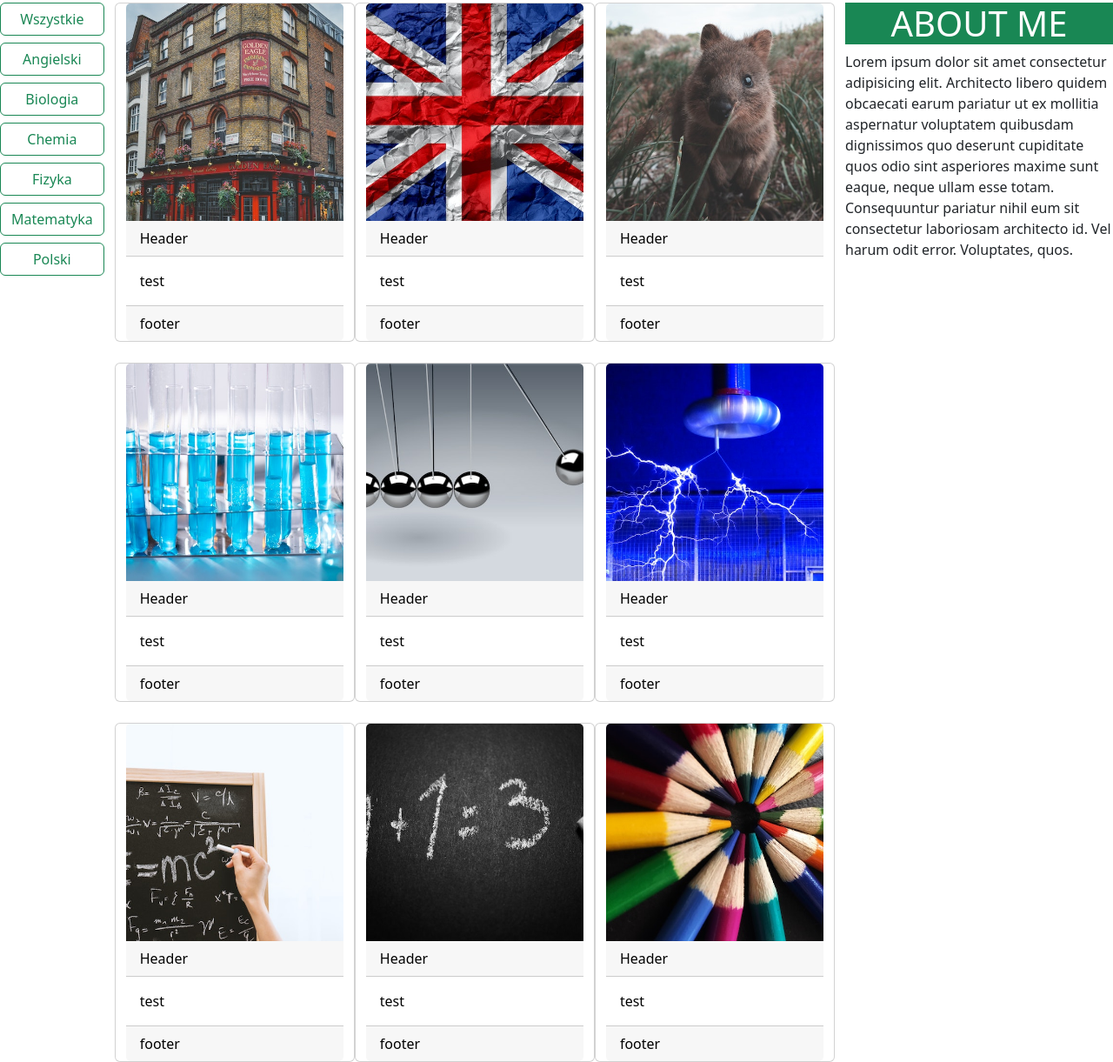
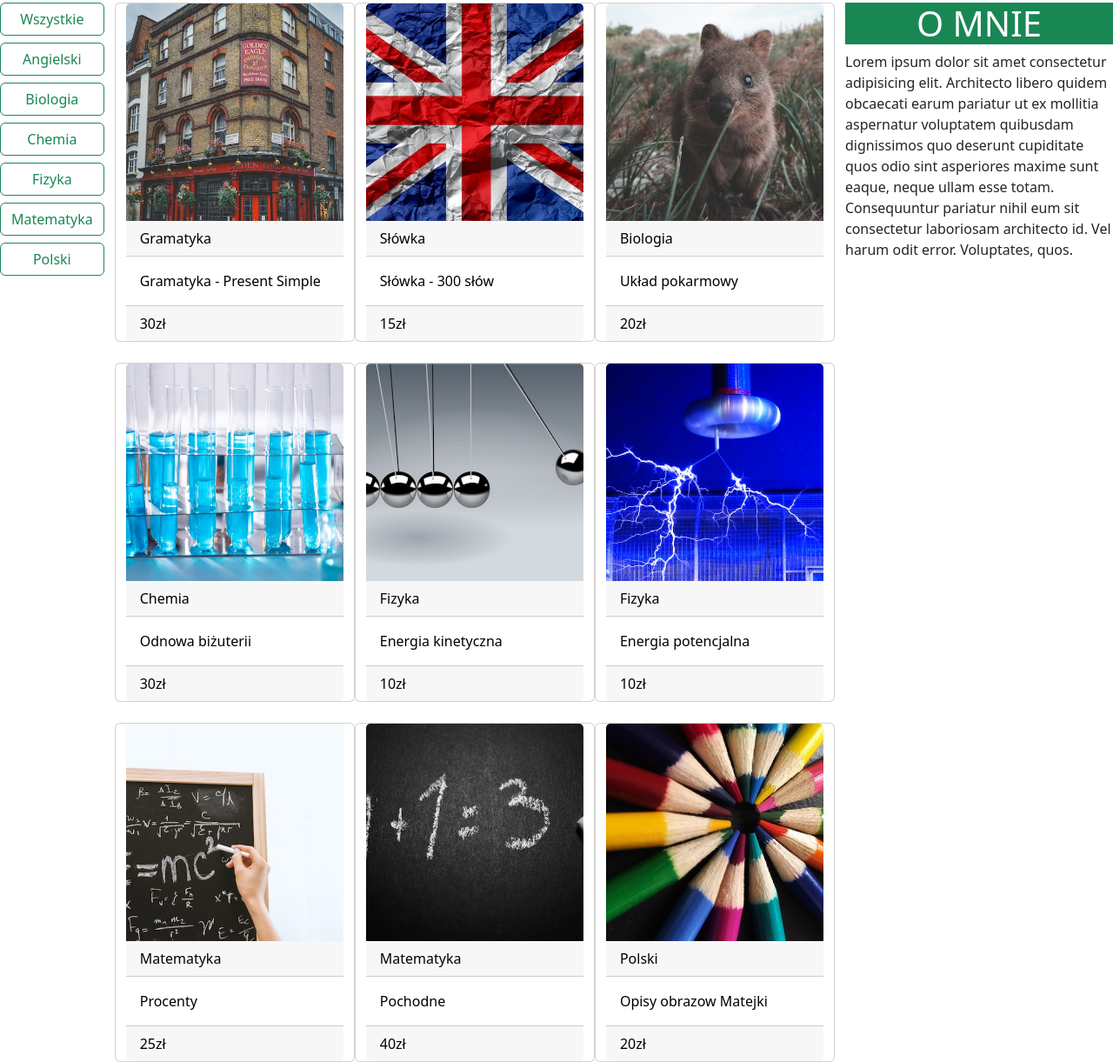
Before and after one commit to WojciechLarecki/RWD, a plain HTML site: page index.html in a window 1280 px wide. Shown: the part 57-1278 px from the top of the page at 87% size. Drawn offline with nearby package versions, Linux system fonts and the light colour scheme.

Commit message:
Add polish words to html

```diff
--- a/index.html
+++ b/index.html
@@ -51,116 +51,116 @@
                     <div class="card col-4" id="angielski1">
                         <img src="images/angielski1.jpg" class="card-img-top" alt="placeholder">
                         <div class="card-header">
-                            <div>Header</div>
+                            <div>Gramatyka</div>
                         </div>
                         <div class="card-body">
-                            test
+                            Gramatyka - Present Simple
                         </div>
                         <div class="card-footer">
-                            footer
+                            30zł
                         </div>
                     </div>
                     <div class="card col-4" id="angielski2">
                         <img src="images/angielski2.jpg" class="card-img-top" alt="placeholder">
                         <div class="card-header">
-                            <div>Header</div>
+                            <div>Słówka</div>
                         </div>
                         <div class="card-body">
-                            test
+                            Słówka - 300 słów
                         </div>
                         <div class="card-footer">
-                            footer
+                            15zł
                         </div>
                     </div>
                     <div class="card col-4" id="biologia1">
                         <img src="images/biologia1.jpg" class="card-img-top" alt="placeholder">
                         <div class="card-header">
-                            <div>Header</div>
+                            <div>Biologia</div>
                         </div>
                         <div class="card-body">
-                            test
+                            Układ pokarmowy
                         </div>
                         <div class="card-footer">
-                            footer
+                            20zł
                         </div>
                     </div>
                     <div class="card col-4" id="chemia1">
                         <img src="images/chemia1.jpg" class="card-img-top" alt="placeholder">
                         <div class="card-header">
-                            <div>Header</div>
+                            <div>Chemia</div>
                         </div>
                         <div class="card-body">
-                            test
+                            Odnowa biżuterii
                         </div>
                         <div class="card-footer">
-                            footer
+                            30zł
                         </div>
                     </div>
                     <div class="card col-4" id="fizyka1">
                         <img src="images/fizyka1.jpg" class="card-img-top" alt="placeholder">
                         <div class="card-header">
-                            <div>Header</div>
+                            <div>Fizyka</div>
                         </div>
                         <div class="card-body">
-                            test
+                            Energia kinetyczna
                         </div>
                         <div class="card-footer">
-                            footer
+                            10zł
                         </div>
                     </div>
                     <div class="card col-4" id="fizyka2">
                         <img src="images/fizyka2.jpg" class="card-img-top" alt="placeholder">
                         <div class="card-header">
-                            <div>Header</div>
+                            <div>Fizyka</div>
                         </div>
                         <div class="card-body">
-                            test
+                            Energia potencjalna
                         </div>
                         <div class="card-footer">
-                            footer
+                            10zł
                         </div>
                     </div>
                     <div class="card col-4" id="matematyka1">
                         <img src="images/matematyka1.jpg" class="card-img-top" alt="placeholder">
                         <div class="card-header">
-                            <div>Header</div>
+                            <div>Matematyka</div>
                         </div>
                         <div class="card-body">
-                            test
+                            Procenty
                         </div>
                         <div class="card-footer">
-                            footer
+                            25zł
                         </div>
                     </div>
                     <div class="card col-4" id="matematyka2">
                         <img src="images/matematyka2.jpg" class="card-img-top" alt="placeholder">
                         <div class="card-header">
-                            <div>Header</div>
+                            <div>Matematyka</div>
                         </div>
                         <div class="card-body">
-                            test
+                            Pochodne
                         </div>
                         <div class="card-footer">
-                            footer
+                            40zł
                         </div>
                     </div>
                     <div class="card col-4" id="polski1">
                         <img src="images/polski1.jpg" class="card-img-top" alt="placeholder">
                         <div class="card-header">
-                            <div>Header</div>
+                            <div>Polski</div>
                         </div>
                         <div class="card-body">
-                            test
+                            Opisy obrazow Matejki
                         </div>
                         <div class="card-footer">
-                            footer
+                            20zł
                         </div>
                     </div>
                 </div>
             </div>
             <div class="col-12 col-md-3 pe-0">
                 <h1 class="h1 text-white text-uppercase bg-success text-center" id="aboutMe">
-                    About me
+                    O mnie
                 </h1>
                 <div class="text-body">
                     Lorem ipsum dolor sit amet consectetur adipisicing elit. Architecto libero quidem obcaecati
```
